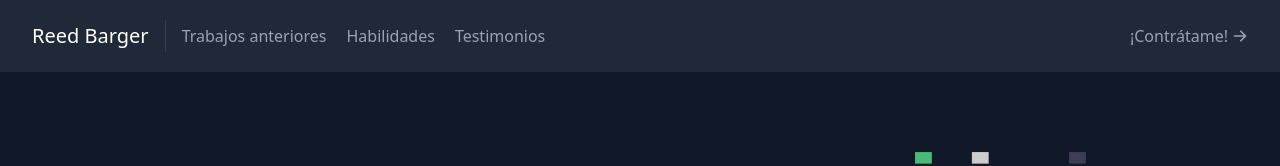
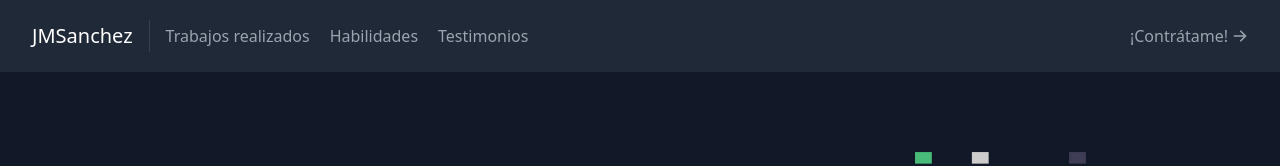
Before and after one commit to yamretron/Portfolio, a React (Create React App) app: page / in a window 1280 px wide. Shown: the top 166 px of the page. Built offline with nearby package versions, Linux system fonts and the light colour scheme.

Commit message:
Despliegue

```diff
--- a/src/components/Navbar.js
+++ b/src/components/Navbar.js
@@ -7,12 +7,12 @@ export default function Navbar() {
       <div className="container mx-auto flex flex-wrap p-5 flex-col md:flex-row items-center">
         <a className="title-font font-medium text-white mb-4 md:mb-0">
           <a href="#about" className="ml-3 text-xl">
-            Reed Barger
+            JMSanchez
           </a>
         </a>
         <nav className="md:mr-auto md:ml-4 md:py-1 md:pl-4 md:border-l md:border-gray-700	flex flex-wrap items-center text-base justify-center">
           <a href="#projects" className="mr-5 hover:text-white">
-            Trabajos anteriores
+            Trabajos realizados
           </a>
           <a href="#skills" className="mr-5 hover:text-white">
             Habilidades
```
